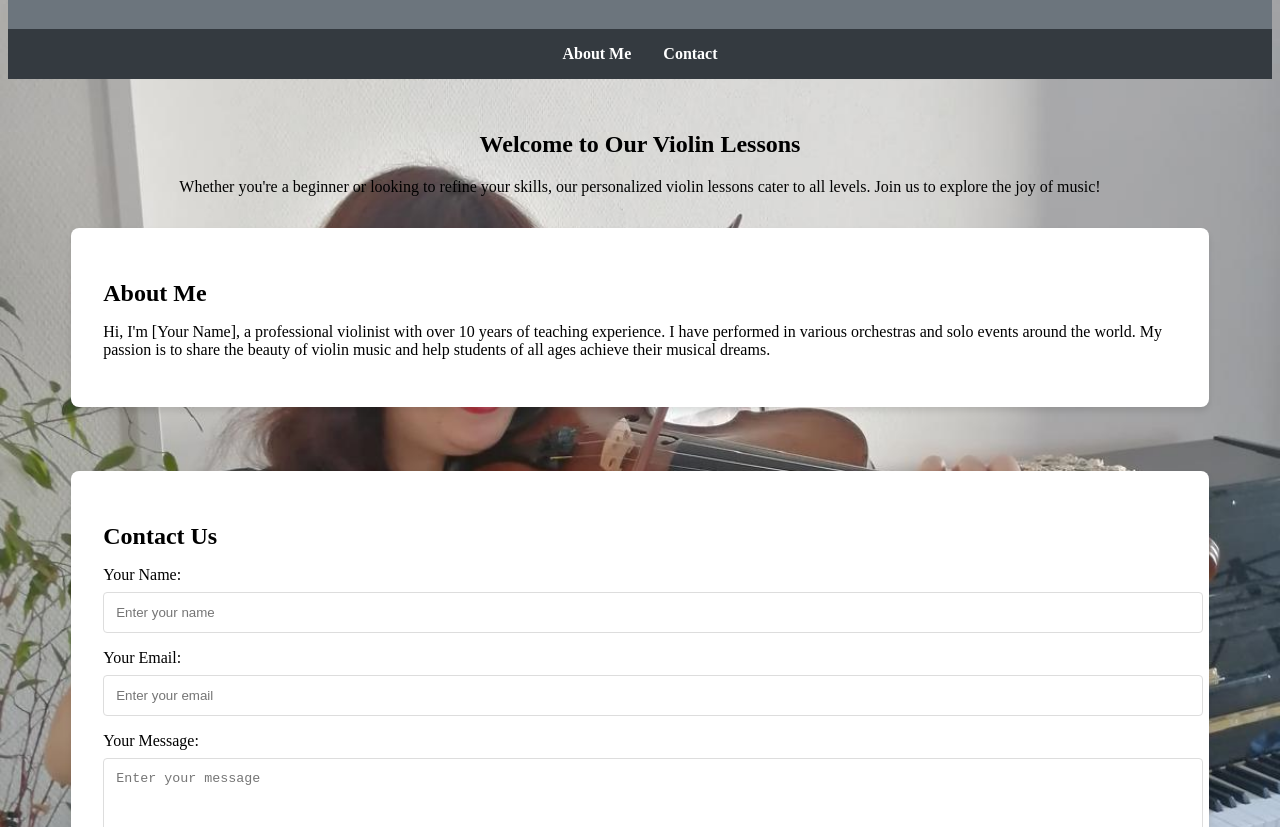
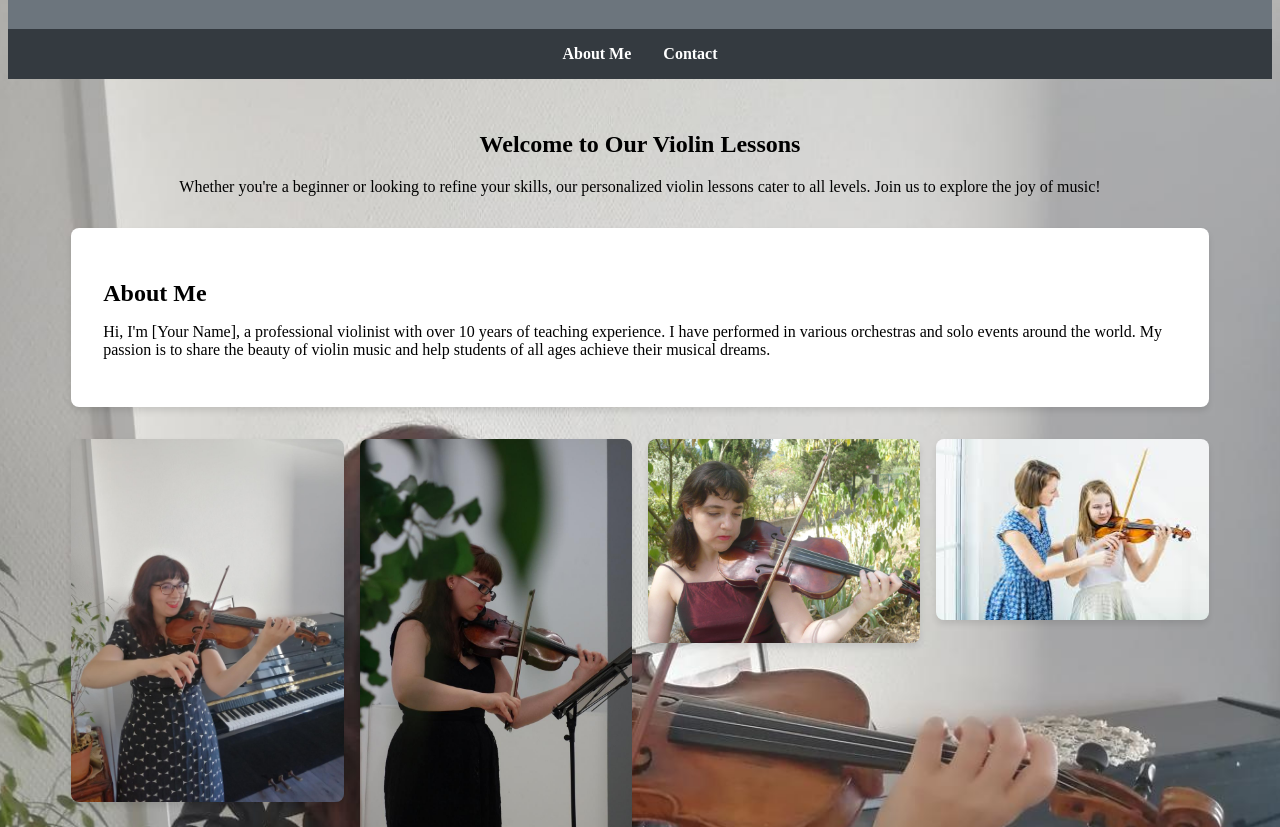
Before and after one commit to kokkdio/ariadne, a plain HTML site: page index.html in a window 1280 px wide. Shown: the part 125-952 px from the top of the page. Drawn offline with Linux system fonts and the light colour scheme.

Commit message:
Update index.html

```diff
--- a/index.html
+++ b/index.html
@@ -176,6 +176,10 @@
         </section>
 
         <section class="gallery">
+            <img src="1.jpg" alt="description" width="width_in_pixels" height="height_in_pixels">
+            <img src="2.jpg" alt="description" width="width_in_pixels" height="height_in_pixels">
+            <img src="3.jpg" alt="description" width="width_in_pixels" height="height_in_pixels">
+            <img src="images.jpeg" alt="description" width="width_in_pixels" height="height_in_pixels">
 
 
 
```
